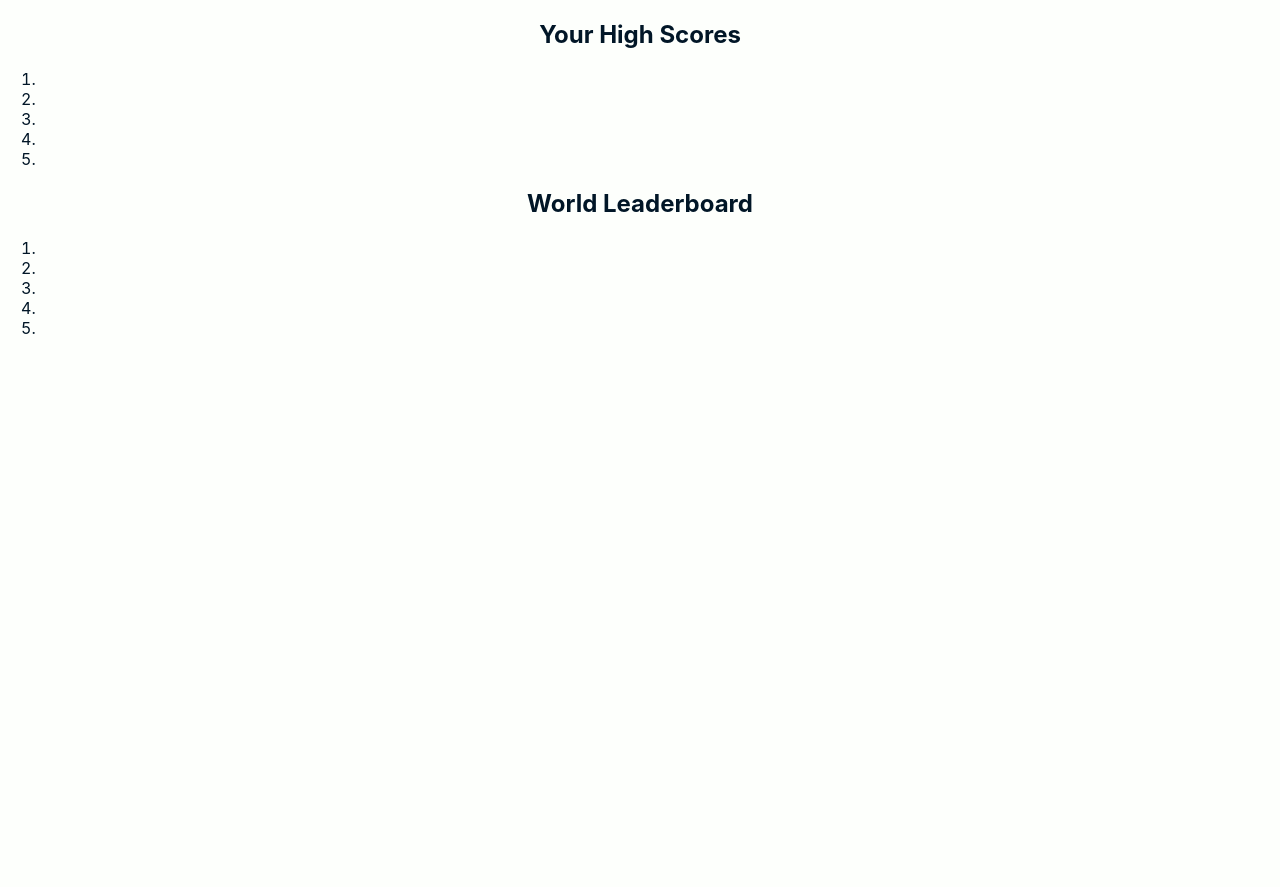
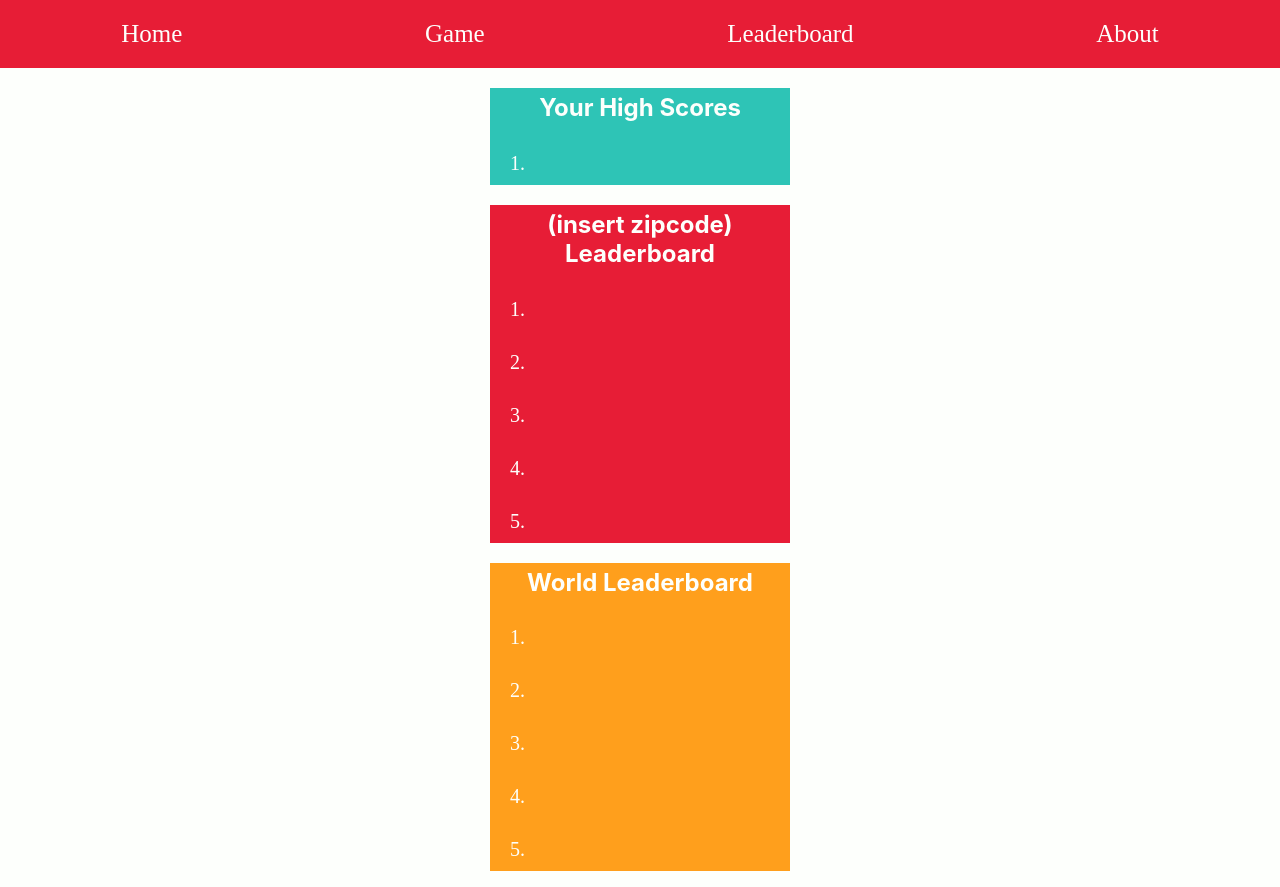
Before and after one commit to BLewis739/u3_project_yelp_guesser_f, a React (Create React App) app in the folder yelp-guesser/: page /scores in a window 1280 px wide. Before the commit the page ends 800 px from the top, so only its background shows below. Built offline with nearby package versions, Linux system fonts and the light colour scheme.

Commit message:
styled leaderboard page and added nav bar

```diff
--- a/yelp-guesser/src/App.js
+++ b/yelp-guesser/src/App.js
@@ -4,13 +4,13 @@ import SignIn from './pages/signin'
 import About from './pages/about'
 import Gameplay from './pages/gameplay'
 import Scores from './pages/scores'
-import logo from './logo.svg'
+import Header from './components/Header'
 import './App.css'
 
 function App() {
   return (
     <div className="App">
-      <header>
+      <Header />
       <main>
         <Routes>
           <Route path="/" element={<Register />} />
@@ -20,7 +20,6 @@ function App() {
           <Route path="/scores" element={<Scores />} />
         </Routes>
       </main>
-      </header>
     </div>
   )
 }
--- /dev/null
+++ b/yelp-guesser/src/components/Header.js
@@ -0,0 +1,24 @@
+import { Link } from 'react-router-dom'
+
+const Header = () => {
+  return (
+    <header>
+      <nav>
+        <div className="nav">
+          <Link to="/">Home</Link>
+        </div>
+        <div className="nav">
+          <Link to="/gameplay">Game</Link>
+        </div>
+        <div className="nav">
+          <Link to="/scores">Leaderboard</Link>
+        </div>
+        <div className="nav">
+          <Link to="/About">About</Link>
+        </div>
+      </nav>
+    </header>
+  )
+}
+
+export default Header
--- a/yelp-guesser/src/index.css
+++ b/yelp-guesser/src/index.css
@@ -12,6 +12,23 @@ body {
 code {
   font-family: source-code-pro, Menlo, Monaco, Consolas, 'Courier New',
     monospace;
+}
+
+nav {
+  display: flex;
+  justify-content: space-around;
+  background-color: #E71D36;
+  background-size: 100vw;
+  padding-top: 20px;
+  padding-bottom: 20px;
+}
+
+nav a{
+  text-decoration: none;
+  color: #FDFFFC;
+  font-family: 'Orelega One', cursive;
+  font-weight: 400;
+  font-size: 25px;
 }
 
 .register {
@@ -136,6 +153,11 @@ img{
   margin:auto;
 }
 
+.question{
+  margin:auto;
+  margin-top: 10px;
+}
+
 .game-button{
   margin-top: 20px;
   width: 75px;
@@ -154,3 +176,59 @@ img{
   font-family: 'Source Sans Pro', sans-serif;
   font-size: 32px;
 }
+
+.your-scores{
+  width: 300px;
+  margin:auto;
+  background-color: #2EC4B6;
+  color:#FDFFFC;
+}
+
+.your-scores h2{
+  padding-top: 5px;
+}
+
+.your-scores li{
+  margin-bottom: 10px;
+  padding-top: 10px;
+  padding-bottom: 10px;
+  font-family: 'Orelega One', cursive;
+  font-size: 20px;
+}
+
+.zip-leader{
+  width: 300px;
+  margin:auto;
+  background-color:#E71D36;
+  color:#FDFFFC;
+}
+.zip-leader h2{
+  padding-top: 5px;
+}
+
+.zip-leader li{
+  margin-bottom: 10px;
+  padding-top: 10px;
+  padding-bottom: 10px;
+  font-family: 'Orelega One', cursive;
+  font-size: 20px;
+}
+
+.leader-scores{
+  width: 300px;
+  margin:auto;
+  background-color: #FF9F1C;
+  color:#FDFFFC;
+}
+
+.leader-scores h2{
+  padding-top: 5px;
+}
+
+.leader-scores li{
+  margin-bottom: 10px;
+  padding-top: 10px;
+  padding-bottom: 10px;
+  font-family: 'Orelega One', cursive;
+  font-size: 20px;
+}
--- a/yelp-guesser/src/pages/about.js
+++ b/yelp-guesser/src/pages/about.js
@@ -40,7 +40,7 @@ const About = () => {
           <h3 className="dev-name">Mily Wendland</h3>
           <a href="https://github.com/milywendland">Check out Mily's Github</a>
           <p>
-            Mily is a former professional coffee snob, who loves gaming
+            Mily is a former professional coffee snob who loves gaming
             (especially Minecraft), bright colors, and CSS.
           </p>
         </div>
--- a/yelp-guesser/src/pages/gameplay.js
+++ b/yelp-guesser/src/pages/gameplay.js
@@ -1,8 +1,11 @@
 const Gameplay = () => {
   return (
     <div className="gameplay-wrapper">
-      <h2>yelp guesser</h2>
+      <h2>Let's Play!</h2>
       <div className="gameboard"></div>
+      <div className="question">
+        How many Stars do you think (restuarant name) has?
+      </div>
       <div className="stars"></div>
       <button className="game-button">SUBMIT</button>
     </div>
--- a/yelp-guesser/src/pages/scores.js
+++ b/yelp-guesser/src/pages/scores.js
@@ -3,6 +3,13 @@ const Scores = () => {
     <div className="scores-wrapper">
       <div className="your-scores">
         <h2>Your High Scores</h2>
+        <ol>
+          <li></li>
+        </ol>
+      </div>
+
+      <div className="zip-leader">
+        <h2>(insert zipcode) Leaderboard</h2>
         <ol>
           <li></li>
           <li></li>
@@ -12,18 +19,7 @@ const Scores = () => {
         </ol>
       </div>
 
-      {/* <div className="area-leaderboard">
-        <h2>(insert zipcode) Leaderboard</h2>
-        <ol>
-          <li></li>
-          <li></li>
-          <li></li>
-          <li></li>
-          <li></li>
-        </ol>
-      </div> */}
-
-      <div className="world-leaderboard">
+      <div className="leader-scores">
         <h2>World Leaderboard</h2>
         <ol>
           <li></li>
```
Lines whose indentation alone changed are shown as unchanged.
